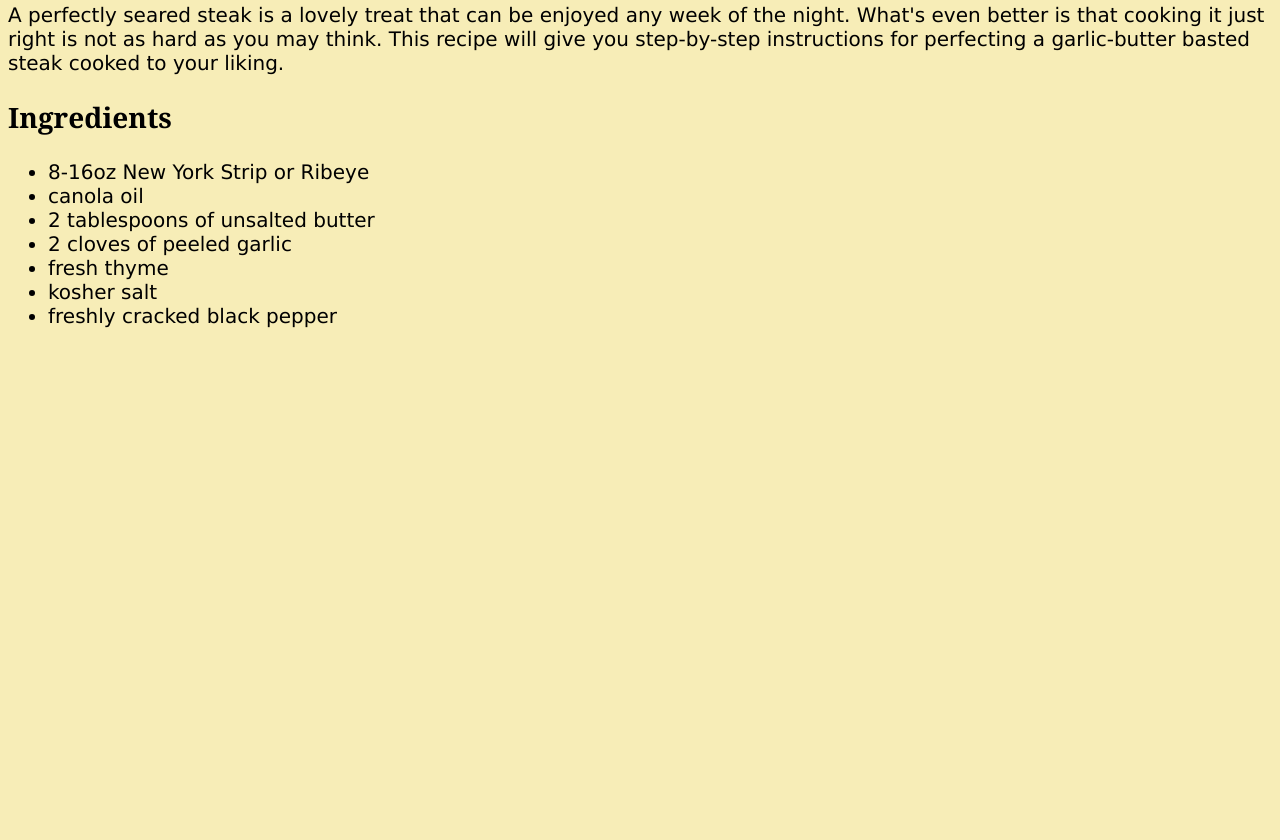
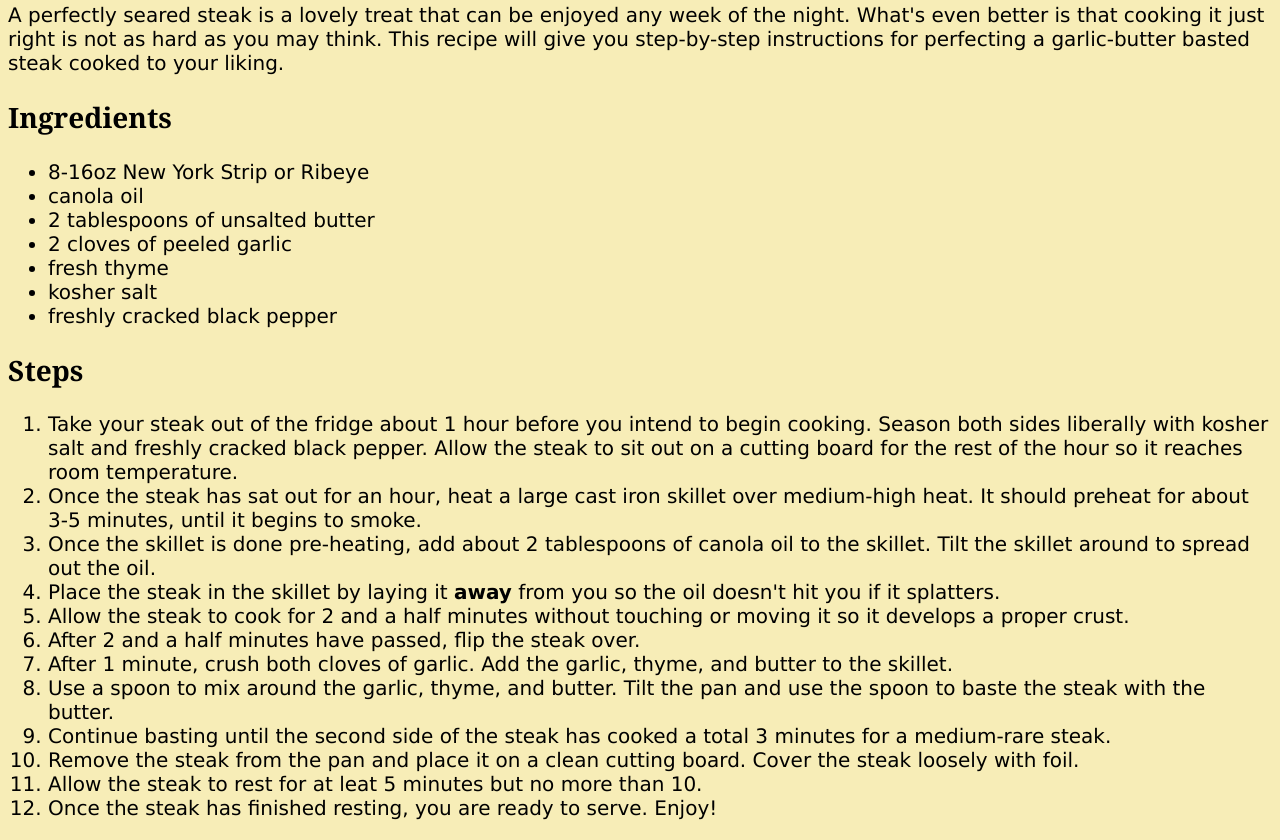
Before and after one commit to darmijo15/odin-recipes, a plain HTML site: page recipes/pan-seared-steak.html in a window 1280 px wide. Shown: the part 794-1634 px from the top of the page. Before the commit the page ends 1142 px from the top, so only its background shows below. Drawn offline with Linux system fonts and the light colour scheme.

Commit message:
The instructions for the steak recipe have been added to the HTML file.

```diff
--- a/recipes/pan-seared-steak.html
+++ b/recipes/pan-seared-steak.html
@@ -29,5 +29,54 @@
       <li>kosher salt</li>
       <li>freshly cracked black pepper</li>
     </ul>
+    <h2>Steps</h2>
+    <ol>
+      <li>
+        Take your steak out of the fridge about 1 hour before you intend to
+        begin cooking. Season both sides liberally with kosher salt and freshly
+        cracked black pepper. Allow the steak to sit out on a cutting board for
+        the rest of the hour so it reaches room temperature.
+      </li>
+      <li>
+        Once the steak has sat out for an hour, heat a large cast iron skillet
+        over medium-high heat. It should preheat for about 3-5 minutes, until it
+        begins to smoke.
+      </li>
+      <li>
+        Once the skillet is done pre-heating, add about 2 tablespoons of canola
+        oil to the skillet. Tilt the skillet around to spread out the oil.
+      </li>
+      <li>
+        Place the steak in the skillet by laying it <strong>away</strong> from
+        you so the oil doesn't hit you if it splatters.
+      </li>
+      <li>
+        Allow the steak to cook for 2 and a half minutes without touching or
+        moving it so it develops a proper crust.
+      </li>
+      <li>After 2 and a half minutes have passed, flip the steak over.</li>
+      <li>
+        After 1 minute, crush both cloves of garlic. Add the garlic, thyme, and
+        butter to the skillet.
+      </li>
+      <li>
+        Use a spoon to mix around the garlic, thyme, and butter. Tilt the pan
+        and use the spoon to baste the steak with the butter.
+      </li>
+      <li>
+        Continue basting until the second side of the steak has cooked a total 3
+        minutes for a medium-rare steak.
+      </li>
+      <li>
+        Remove the steak from the pan and place it on a clean cutting board.
+        Cover the steak loosely with foil.
+      </li>
+      <li>
+        Allow the steak to rest for at leat 5 minutes but no more than 10.
+      </li>
+      <li>
+        Once the steak has finished resting, you are ready to serve. Enjoy!
+      </li>
+    </ol>
   </body>
 </html>
```
